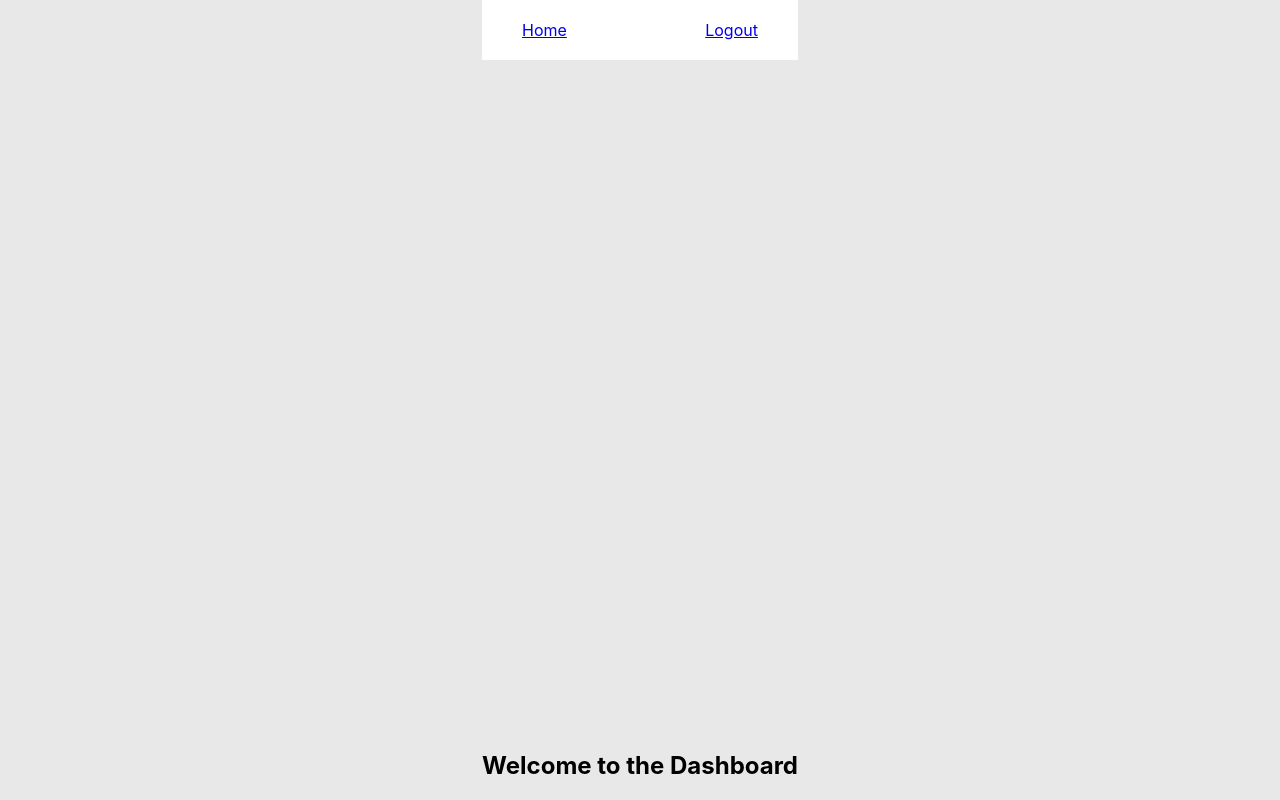
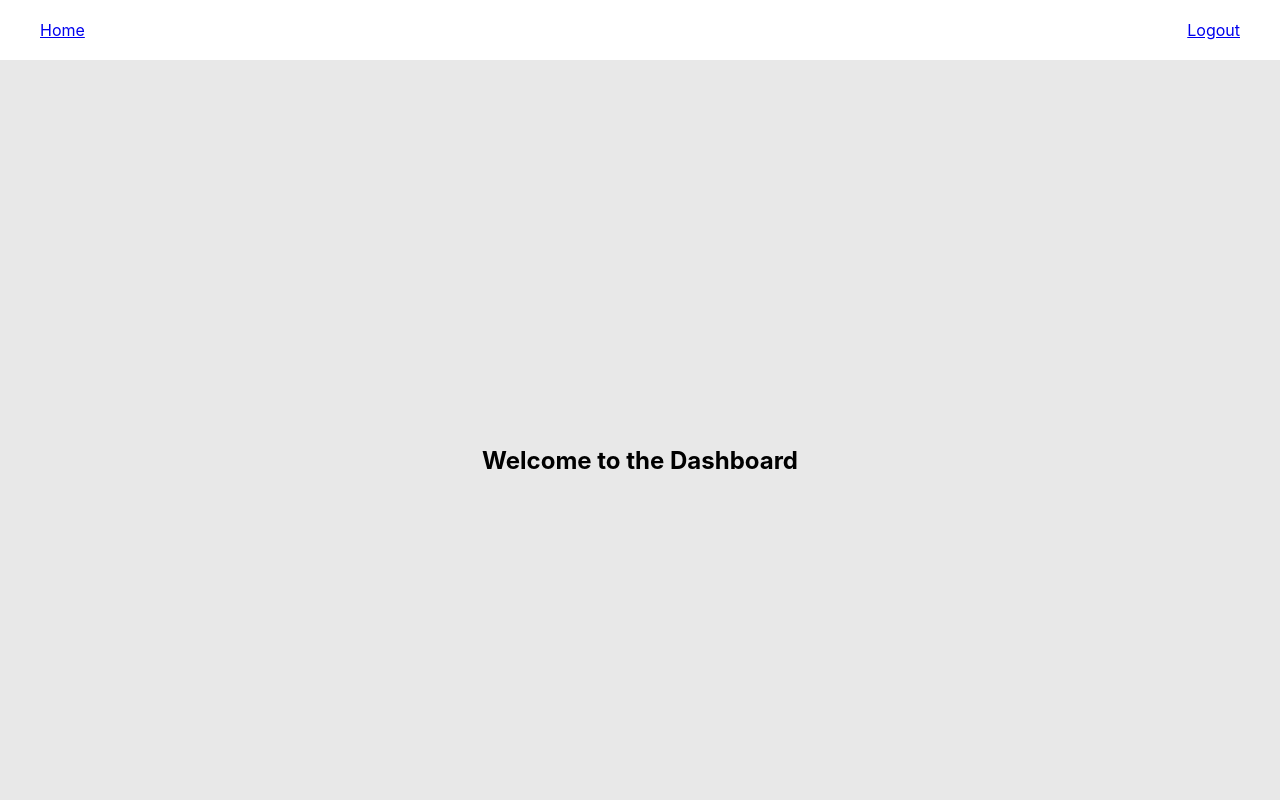
Before and after one commit to codehass/auth-app-front, a React (Create React App) app: page / in a window 1280 px wide. Built offline with nearby package versions, Linux system fonts and the light colour scheme; sample sign-in values are in the browser's storage.

Commit message:
Adjust  styling

```diff
--- a/src/index.css
+++ b/src/index.css
@@ -39,20 +39,32 @@ code {
   display: flex;
   justify-content: center;
   align-items: center;
-  height: 100vh;
+  height: 100%;
 }
 
 .home {
   display: flex;
   flex-direction: column;
   justify-content: space-between;
+  height: 45vh;
+  width: 100%;
   height: 100vh;
 }
 
-.navbar h2 {
+.home h2 {
   display: flex;
   justify-content: center;
   align-items: center;
-  flex-direction: column;
   height: 80vh;
+  text-align: center;
 }
+
+.logout {
+  font-size: 22px;
+  color: #000;
+  text-decoration-line: none;
+  background: #4f46e5;
+  color: #fff;
+  padding: 10px;
+  border-radius: 5px;
+}
```
